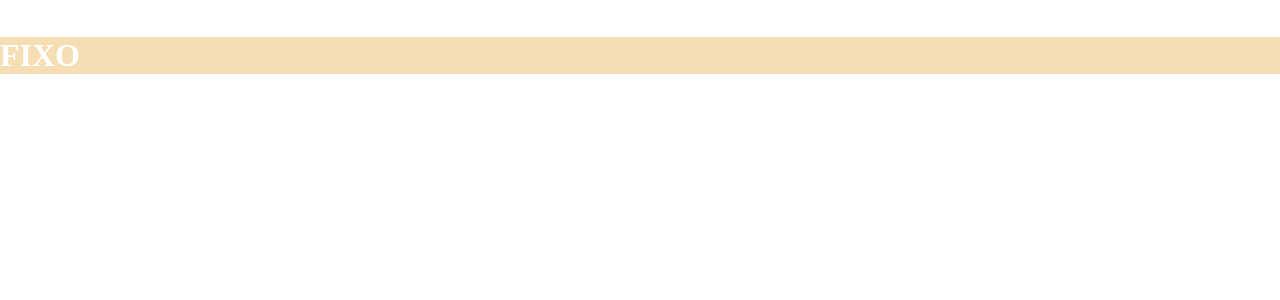
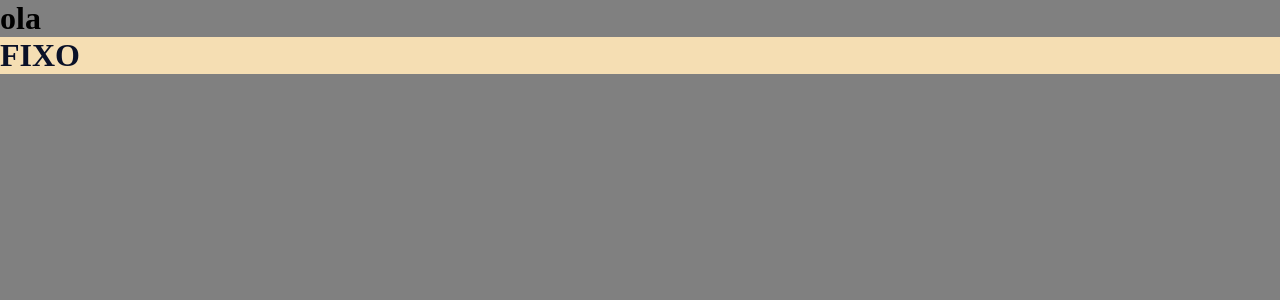
Before and after one commit to LordGhapa/page-react-via-api-udemy-section-8, a React (Vite) app: page / in a window 1280 px wide. Shown: the top 300 px of the page. Built offline with nearby package versions, Linux system fonts and the light colour scheme.

Commit message:
fix stated

```diff
--- a/src/components/Heading/styles.js
+++ b/src/components/Heading/styles.js
@@ -2,7 +2,7 @@ import styled, { css } from 'styled-components';
 
 export const Title = styled.h1`
 ${({ theme }) => css`
-color: ${theme.colors.white};
+color: ${theme.colors.primaryColor};
 `}
 
 text-transform:uppercase;
--- a/src/styles/global-styles.js
+++ b/src/styles/global-styles.js
@@ -6,6 +6,6 @@ export const GlobalStyles = createGlobalStyle`
  padding: 0;
 }
 body{
-  background-color: #fff;
+  background-color: gray;
 }
 `;
--- /dev/null
+++ b/src/styles/render-theme.js
@@ -0,0 +1,7 @@
+import { ThemeProvider } from 'styled-components';
+import { theme } from './theme';
+import { render } from '@testing-library/react';
+
+export const renderTheme = (children) => {
+  return render(<ThemeProvider theme={theme}>{children}</ThemeProvider>);
+};
--- a/src/templates/App/index.jsx
+++ b/src/templates/App/index.jsx
@@ -4,7 +4,7 @@ import { H1 } from './styles';
 export const App = () => {
   return (
     <>
-      <H1 color="white">ola</H1>
+      <H1 color="black">ola</H1>
       <Heading />
     </>
   );
```
Also changed, not shown: src/templates/App/test.jsx (+2 -7 lines), 1 other file (tests, documents, lock files or other folders).
